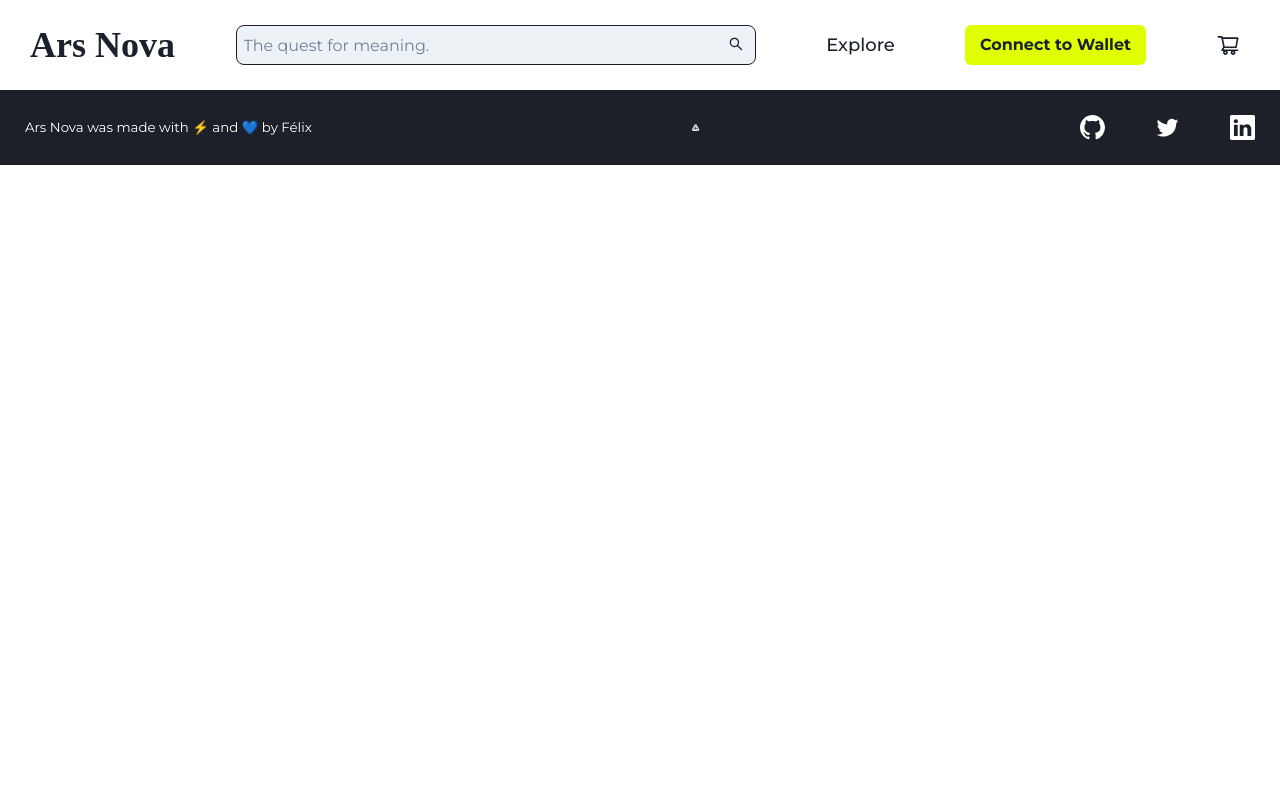
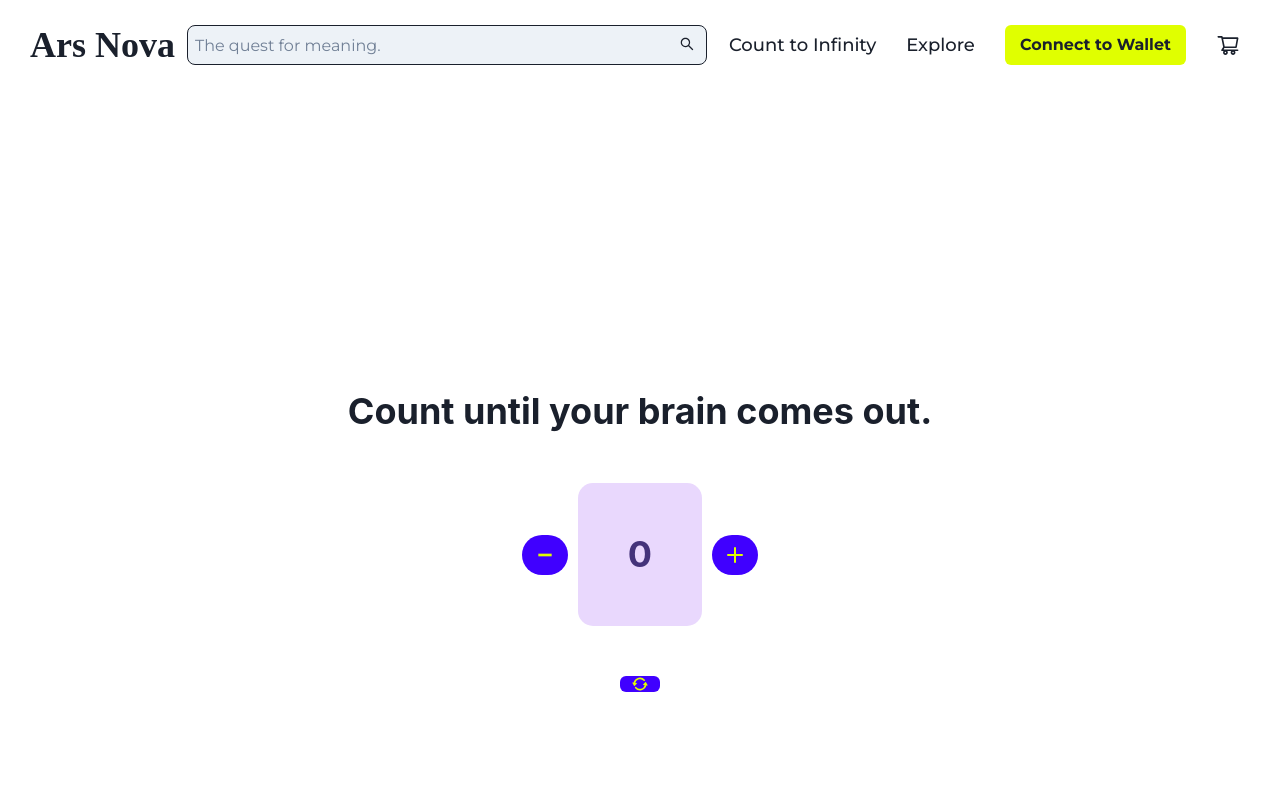
Before and after one commit to Felix-Hz/ars-nova, a React (Create React App) app: page /count in a window 1280 px wide. Shown: the top 800 px of the page. Built offline with nearby package versions, Linux system fonts and the light colour scheme; a web font is replaced by a local one.

Commit message:
add: ItemCount | NavBar

```diff
--- a/package.json
+++ b/package.json
@@ -3,6 +3,7 @@
   "version": "0.1.0",
   "private": true,
   "dependencies": {
+    "@chakra-ui/icons": "^2.0.1",
     "@chakra-ui/react": "^2.1.2",
     "@emotion/react": "^11.9.0",
     "@emotion/styled": "^11.8.1",
--- a/src/App.js
+++ b/src/App.js
@@ -6,6 +6,7 @@ import {
   Footer,
   CartWidget,
   ItemListContainer,
+  ItemCount
 } from "./components/index";
 import { BrowserRouter as Router, Routes, Route, Link } from "react-router-dom";
 import { ChakraProvider } from "@chakra-ui/react";
@@ -31,6 +32,7 @@ function App() {
                 }
               />
               <Route exact path="/shop" element={<ItemListContainer />} />
+              <Route exact path="/count" element={<ItemCount initial={0} />} />
               <Route exact path="/cart" element={<CartWidget />} />
             </Routes>
           </div>
--- a/src/components/Items/Item/Item.js
+++ b/src/components/Items/Item/Item.js
@@ -43,7 +43,7 @@ function Item({ name, img, price, category }) {
           <Text color={"gray.500"} fontSize={"sm"} textTransform={"uppercase"}>
             {category}
           </Text>
-          <Heading fontSize={"2xl"} fontFamily={"body"} fontWeight={500}>
+          <Heading fontSize={"xl"} fontFamily={"body"} fontWeight={500}>
             {name}
           </Heading>
           <Stack
@@ -53,7 +53,7 @@ function Item({ name, img, price, category }) {
             justifyContent={"space-evenly"}
             alignItems={"center"}
           >
-            <Text fontWeight={800} fontSize={"lg"}>
+            <Text fontWeight={400} fontSize={"md"}>
               {price}
             </Text>
             <FaEthereum style={{ marginTop: "0 !important", padding: "0" }} />
--- a/src/components/Items/ItemCount/ItemCount.js
+++ b/src/components/Items/ItemCount/ItemCount.js
@@ -1,9 +1,69 @@
-import React from 'react'
+// ------- IMPORTS ---------
+import React, { useState } from "react";
+import {
+  Box,
+  Input,
+  Heading,
+  Text,
+  Stack,
+  Flex,
+  InputGroup,
+  InputRightElement,
+  Button,
+  Badge,
+} from "@chakra-ui/react";
+import "./ItemCount.css";
+import "./Button/Button";
+import { MinusIcon, AddIcon, RepeatIcon } from "@chakra-ui/icons";
 
-const ItemCount = () => {
+const ItemCount = ({ initial }) => {
+  const [count, setCount] = useState(initial);
+
+  const decrement = () => {
+    if (count > 0) {
+      setCount((value) => value - 1);
+    }
+  };
+
+  const increment = () => {
+    if (count >= 0) {
+      setCount((value) => value + 1);
+    }
+  };
+
+  const reset = () => {
+    setCount(initial);
+  };
+
   return (
-    <div>ItemCount</div>
-  )
-}
+    <Stack p="300px" direction={["column"]} alignItems="center" spacing="50px">
+      <Heading as="h3">Count until your brain comes out.</Heading>
+      <Flex alignItems="center" alignContent="center" gap="10px">
+        <Button
+          onClick={decrement}
+          p="15px"
+          borderRadius="45px"
+          bgColor="#4000ff"
+        >
+          <MinusIcon color="#e0ff00" />
+        </Button>
+        <Badge p="50px" borderRadius="15px" colorScheme="purple">
+          <Heading>{count}</Heading>
+        </Badge>
+        <Button
+          onClick={increment}
+          p="15px"
+          borderRadius="45px"
+          bgColor="#4000ff"
+        >
+          <AddIcon color="#e0ff00" />
+        </Button>
+      </Flex>
+      <Button onClick={reset} maxW="30px" bgColor="#4000ff">
+        <RepeatIcon color="#e0ff00" />
+      </Button>
+    </Stack>
+  );
+};
 
-export default ItemCount
+export default ItemCount;
--- a/src/components/Navbar/Navbar.js
+++ b/src/components/Navbar/Navbar.js
@@ -3,12 +3,10 @@ import React from "react";
 import { Link } from "react-router-dom";
 import {
   Box,
-  Center,
   Input,
   Heading,
   Text,
   Stack,
-  Image,
   Flex,
   InputGroup,
   InputRightElement,
@@ -65,16 +63,27 @@ const Navbar = () => {
         justifyContent="space-between"
         alignItems="center"
         alignContent="center"
-        gap="70px"
+        gap="30px"
         p="10px"
       >
         <Box className="navbar-explore">
-          <Link to="/shop"><Text fontSize='lg' className="explore-text">Explore</Text></Link>
+          <Link to="/count">
+            <Text fontSize="lg" className="explore-text">
+              Count to Infinity
+            </Text>
+          </Link>
+        </Box>
+        <Box className="navbar-explore">
+          <Link to="/shop">
+            <Text fontSize="lg" className="explore-text">
+              Explore
+            </Text>
+          </Link>
         </Box>
         <Box className="navbar-wallet">
           <Link to="/">
             <Button p="15px" bgColor="#e0ff00">
-            <Text fontSize='md'>Connect to Wallet</Text>
+              <Text fontSize="md">Connect to Wallet</Text>
             </Button>
           </Link>
         </Box>
```
Also changed, not shown: 1 other file (tests, documents, lock files or other folders).
